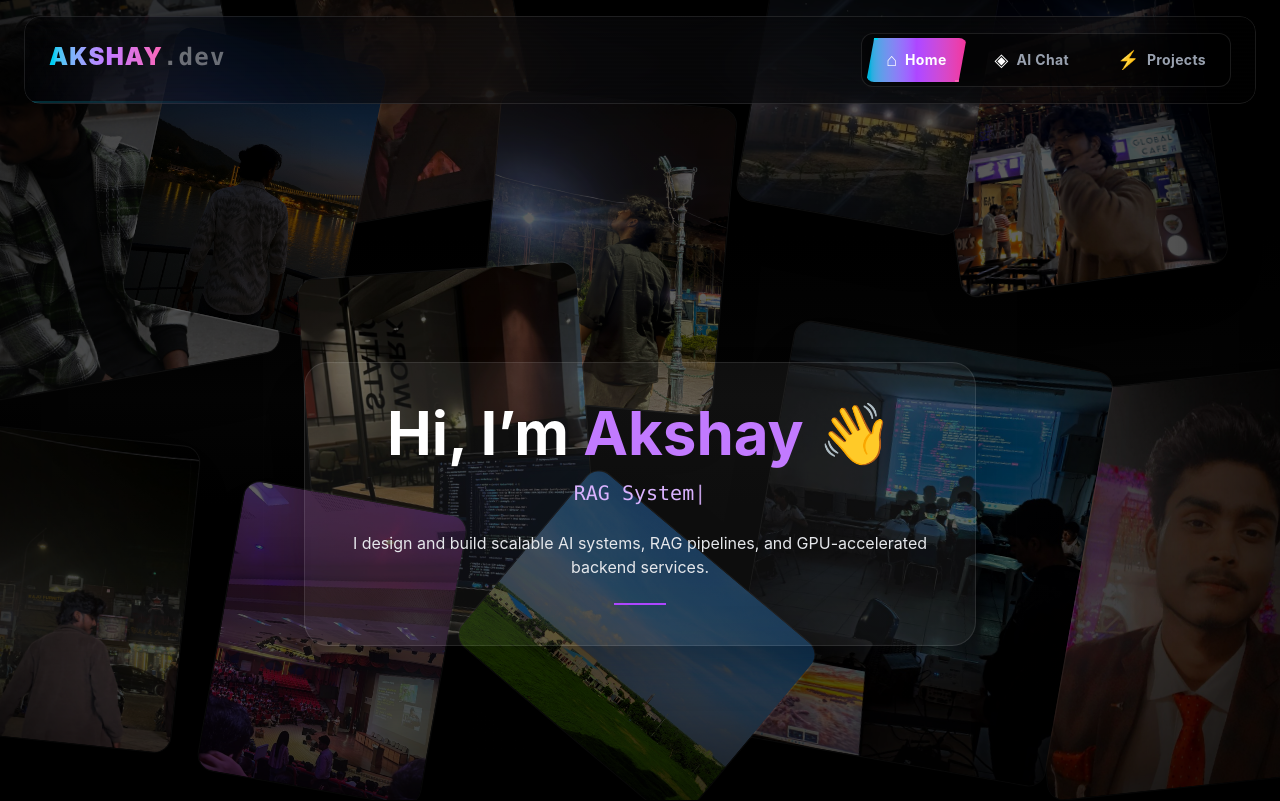
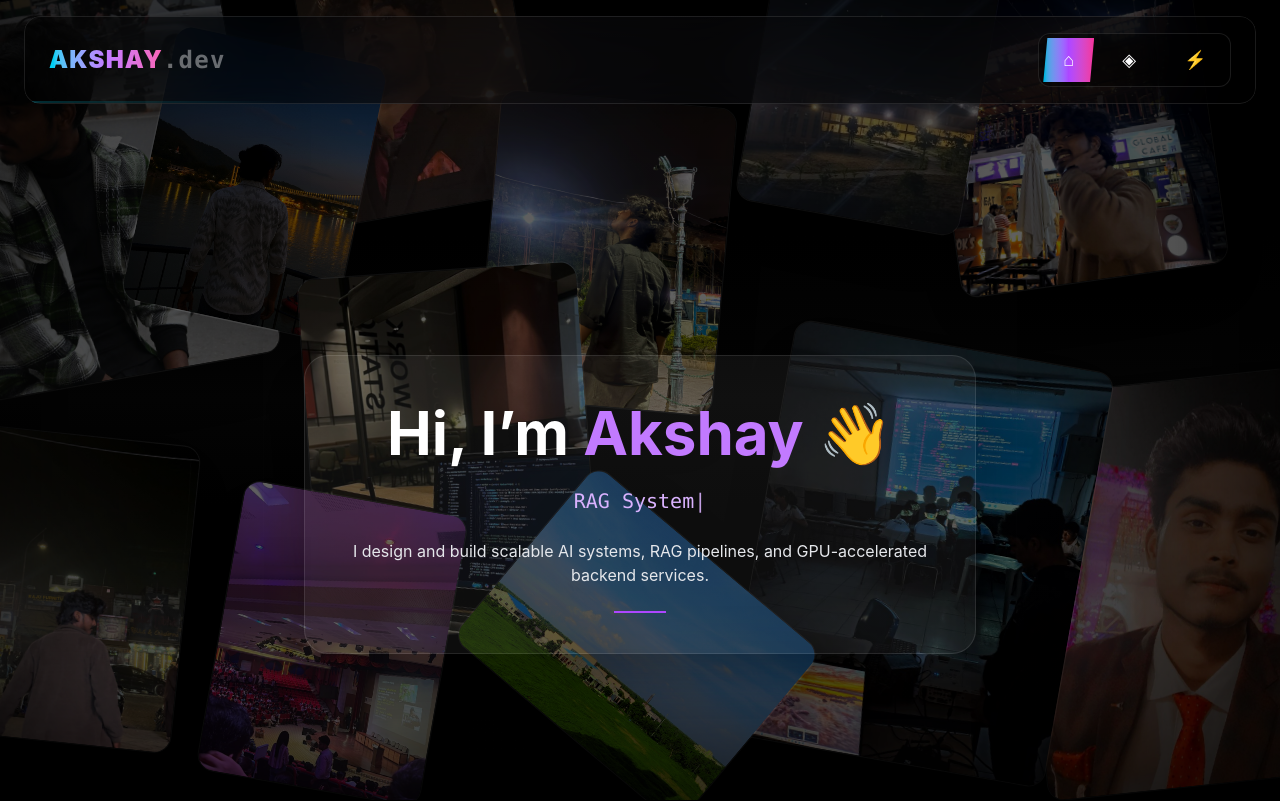
Before and after one commit to stark-akshay3000/SFolio, a Next.js app in the folder frontend/: page / in a window 1280 px wide. Shown: the top 801 px of the page. Built offline with nearby package versions, Linux system fonts and the light colour scheme.

Commit message:
fix the navbar and homepage

```diff
--- a/frontend/app/components/Navbar.tsx
+++ b/frontend/app/components/Navbar.tsx
@@ -62,11 +62,11 @@ export default function Navbar() {
   return (
    <motion.div
   style={{ rotateX, rotateY, transformPerspective: 1200 }}
-      className="sticky top-0 z-50 px-4 md:px-6 pt-4"
+  className="sticky top-0 z-50 px-2 sm:px-4 md:px-6 pt-3 sm:pt-4"
 >
   <div className="relative rounded-2xl overflow-hidden max-w-7xl mx-auto">
 
-        {/* 🌈 ANIMATED BACKGROUND GRADIENT */}
+    {/* 🌈 BACKGROUND */}
     <motion.div
       className="absolute inset-0 opacity-60"
       animate={{
@@ -81,74 +81,34 @@ export default function Navbar() {
       transition={{ duration: 10, repeat: Infinity, ease: "linear" }}
     />
 
-        {/* GLASS PANEL WITH ENHANCED EFFECTS */}
+    {/* PANEL */}
     <div className={`relative backdrop-blur-2xl bg-black/40 border rounded-2xl shadow-2xl transition-all duration-500 ${
       scrolled
         ? 'border-white/20 shadow-[0_0_30px_rgba(168,85,247,0.3)]'
         : 'border-white/10 shadow-[0_10px_40px_rgba(0,0,0,0.6)]'
     }`}>
 
-          {/* 🎯 SPOTLIGHT (mouse follow) */}
-          <motion.div
-            className="absolute w-80 h-80 rounded-full blur-3xl pointer-events-none opacity-40"
-            style={{
-              x: useTransform(smoothX, (x) => x * 0.3),
-              y: useTransform(smoothY, (y) => y * 0.3),
-              background: 'radial-gradient(circle, rgba(168,85,247,0.4) 0%, rgba(59,130,246,0.2) 50%, transparent 70%)'
-            }}
-          />
+      {/* CONTENT */}
+      <div className="flex items-center justify-between gap-2 sm:gap-4 px-3 sm:px-4 md:px-6 py-2 sm:py-3 md:py-4 relative z-10">
 
-          {/* SCAN LINE EFFECT */}
-          <motion.div
-            className="absolute inset-0 opacity-10"
-            animate={{ backgroundPosition: ['0% 0%', '100% 100%'] }}
-            transition={{ duration: 3, repeat: Infinity, ease: "linear" }}
-            style={{
-              background: 'repeating-linear-gradient(0deg, transparent, transparent 2px, rgba(255,255,255,0.03) 2px, rgba(255,255,255,0.03) 4px)'
-            }}
-          />
-
-          {/* NAV CONTENT */}
-          <div className="flex items-center justify-between px-4 md:px-6 py-3 md:py-4 relative z-10">
-
-            {/* LOGO WITH GLITCH */}
+        {/* LOGO */}
         <Link href="/">
           <motion.div
             whileHover={{ scale: 1.05 }}
             whileTap={{ scale: 0.95 }}
-                className={`relative cursor-pointer ${glitch ? 'animate-glitch' : ''}`}
+            className={`relative cursor-pointer shrink-0 ${glitch ? 'animate-glitch' : ''}`}
           >
-                <h1 className="text-xl md:text-2xl font-black tracking-wider relative">
+            <h1 className="text-lg sm:text-xl md:text-2xl font-black tracking-wider">
               <span className="bg-gradient-to-r from-cyan-400 via-purple-400 to-pink-400 bg-clip-text text-transparent">
                 AKSHAY
               </span>
               <span className="text-white/40 font-mono">.dev</span>
-
-                  {/* Glitch layers */}
-                  {glitch && (
-                    <>
-                      <span className="absolute top-0 left-0 text-cyan-400 opacity-70" style={{ transform: 'translate(-2px, -1px)' }}>
-                        AKSHAY.dev
-                      </span>
-                      <span className="absolute top-0 left-0 text-pink-400 opacity-70" style={{ transform: 'translate(2px, 1px)' }}>
-                        AKSHAY.dev
-                      </span>
-                    </>
-                  )}
             </h1>
-
-                {/* Underline decoration */}
-                <motion.div
-                  className="h-[2px] bg-gradient-to-r from-cyan-400 via-purple-400 to-pink-400 mt-1"
-                  initial={{ width: 0 }}
-                  whileHover={{ width: '100%' }}
-                  transition={{ duration: 0.3 }}
-                />
           </motion.div>
         </Link>
 
-            {/* LINKS - CYBERPUNK STYLE */}
-            <div className="flex items-center gap-1 md:gap-2 bg-black/30 p-1 rounded-xl border border-white/10 backdrop-blur-sm">
+        {/* LINKS (scrollable on small screens) */}
+        <div className="flex items-center gap-1 sm:gap-2 bg-black/30 p-1 rounded-xl border border-white/10 backdrop-blur-sm overflow-x-auto scrollbar-hide">
 
           {links.map((link, index) => {
             const isActive = pathname === link.href;
@@ -161,12 +121,12 @@ export default function Navbar() {
                   transition={{ delay: index * 0.1 }}
                   whileHover={{ y: -2 }}
                   whileTap={{ scale: 0.95 }}
-                      className="relative px-3 md:px-5 py-2 rounded-lg cursor-pointer group overflow-hidden"
+                  className="relative flex items-center justify-center gap-1 sm:gap-2 px-2 sm:px-3 md:px-5 py-2 rounded-lg cursor-pointer group whitespace-nowrap"
                   style={{
                     clipPath: 'polygon(8% 0%, 100% 0%, 92% 100%, 0% 100%)'
                   }}
                 >
-                      {/* ACTIVE BACKGROUND */}
+                  {/* ACTIVE */}
                   {isActive && (
                     <motion.div
                       layoutId="nav-pill"
@@ -175,27 +135,15 @@ export default function Navbar() {
                     />
                   )}
 
-                      {/* HOVER GLOW */}
-                      {!isActive && (
-                        <div className="absolute inset-0 bg-gradient-to-r from-cyan-400/0 via-purple-400/0 to-pink-400/0 group-hover:from-cyan-400/20 group-hover:via-purple-400/20 group-hover:to-pink-400/20 transition-all duration-300" />
-                      )}
+                  {/* CONTENT */}
+                  <div className="relative z-10 flex items-center gap-1 sm:gap-2">
+                    <span className="text-sm sm:text-base md:text-lg">
+                      {link.icon}
+                    </span>
 
-                      {/* SHINE EFFECT */}
-                      <motion.div
-                        className="absolute inset-0 opacity-0 group-hover:opacity-100"
-                        initial={{ x: '-100%' }}
-                        whileHover={{ x: '100%' }}
-                        transition={{ duration: 0.6 }}
-                        style={{
-                          background: 'linear-gradient(90deg, transparent, rgba(255,255,255,0.3), transparent)'
-                        }}
-                      />
-
-                      {/* CONTENT */}
-                      <div className="relative z-10 flex items-center gap-2">
-                        <span className="text-base md:text-lg">{link.icon}</span>
+                    {/* Hide text on very small screens */}
                     <span
-                          className={`text-xs md:text-sm font-bold tracking-wide transition-colors ${
+                      className={`hidden xs:inline text-[10px] sm:text-xs md:text-sm font-bold tracking-wide ${
                         isActive
                           ? "text-white"
                           : "text-gray-400 group-hover:text-white"
@@ -204,24 +152,6 @@ export default function Navbar() {
                       {link.label}
                     </span>
                   </div>
-
-                      {/* CORNER ACCENTS */}
-                      {isActive && (
-                        <>
-                          <motion.div
-                            className="absolute top-0 left-0 w-3 h-3 border-l-2 border-t-2 border-cyan-400"
-                            initial={{ opacity: 0, scale: 0 }}
-                            animate={{ opacity: 1, scale: 1 }}
-                            transition={{ delay: 0.2 }}
-                          />
-                          <motion.div
-                            className="absolute bottom-0 right-0 w-3 h-3 border-r-2 border-b-2 border-pink-400"
-                            initial={{ opacity: 0, scale: 0 }}
-                            animate={{ opacity: 1, scale: 1 }}
-                            transition={{ delay: 0.2 }}
-                          />
-                        </>
-                      )}
                 </motion.div>
               </Link>
             );
@@ -229,40 +159,14 @@ export default function Navbar() {
         </div>
       </div>
 
-          {/* BOTTOM NEON LINE */}
+      {/* BOTTOM LINE */}
       <motion.div
         className="absolute bottom-0 left-0 right-0 h-[2px] bg-gradient-to-r from-transparent via-cyan-400 to-transparent opacity-50"
-            animate={{
-              x: ['-100%', '100%']
-            }}
-            transition={{
-              duration: 3,
-              repeat: Infinity,
-              ease: "linear"
-            }}
+        animate={{ x: ['-100%', '100%'] }}
+        transition={{ duration: 3, repeat: Infinity, ease: "linear" }}
       />
-
     </div>
-
-        {/* CORNER DECORATIONS */}
-        <div className="absolute -top-1 -left-1 w-8 h-8 border-l-2 border-t-2 border-cyan-400/50 pointer-events-none" />
-        <div className="absolute -top-1 -right-1 w-8 h-8 border-r-2 border-t-2 border-pink-400/50 pointer-events-none" />
   </div>
-
-      <style jsx global>{`
-        @keyframes glitch {
-          0% { transform: translate(0); }
-          20% { transform: translate(-2px, 2px); }
-          40% { transform: translate(-2px, -2px); }
-          60% { transform: translate(2px, 2px); }
-          80% { transform: translate(2px, -2px); }
-          100% { transform: translate(0); }
-        }
-
-        .animate-glitch {
-          animation: glitch 0.3s infinite;
-        }
-      `}</style>
 </motion.div>
   );
 }
--- a/frontend/app/page.tsx
+++ b/frontend/app/page.tsx
@@ -4,6 +4,18 @@ import Navbar from "../app/components/Navbar";
 import { motion, useScroll, useTransform } from "framer-motion";
 import Image from "next/image";
 import { useEffect, useRef, useState } from "react";
+type HeroProps = {
+  text: string;
+};
+
+type SectionProps = {
+  children: React.ReactNode;
+};
+
+type BlockProps = {
+  title: string;
+  children: React.ReactNode;
+};
 
 const roles = [
   "AI Engineer",
@@ -201,25 +213,25 @@ const positions = [
 
 /* ---------------- HERO ---------------- */
 
-function Hero({ text }: any) {
+function Hero({ text }: HeroProps) {
   return (
-    <div className="text-center max-w-2xl px-6 py-10 backdrop-blur-xl bg-white/5 border border-white/10 rounded-3xl shadow-2xl">
+    <div className="text-center max-w-2xl w-full px-4 sm:px-6 py-8 sm:py-10 backdrop-blur-xl bg-white/5 border border-white/10 rounded-3xl shadow-2xl">
 
-      <h1 className="text-5xl md:text-6xl font-bold">
+      <h1 className="text-3xl sm:text-4xl md:text-5xl lg:text-6xl font-bold leading-tight">
         Hi, I’m <span className="text-purple-400">Akshay</span> 👋
       </h1>
 
-      <div className="mt-4 text-xl text-purple-300 font-mono">
+      <div className="mt-4 text-base sm:text-lg md:text-xl text-purple-300 font-mono">
         {text}
         <span className="animate-pulse">|</span>
       </div>
 
-      <p className="mt-6 text-gray-200">
+      <p className="mt-4 sm:mt-6 text-gray-200 text-sm sm:text-base">
         I design and build scalable AI systems, RAG pipelines, and GPU-accelerated backend services.
       </p>
 
       <motion.div
-        className="mt-6 h-[2px] w-24 bg-purple-500 mx-auto"
+        className="mt-6 h-[2px] w-16 sm:w-24 bg-purple-500 mx-auto"
         animate={{ width: [20, 120, 20] }}
         transition={{ duration: 3, repeat: Infinity }}
       />
@@ -229,28 +241,30 @@ function Hero({ text }: any) {
 
 /* ---------------- SECTION ---------------- */
 
-function Section({ children }: any) {
+function Section({ children }: SectionProps) {
   return (
-    <div className="h-screen flex items-center justify-center px-6 relative z-10">
+    <div className="min-h-screen flex items-center justify-center px-4 sm:px-6 py-16 sm:py-20 relative z-10">
       <motion.div
         initial={{ opacity: 0, y: 60, filter: "blur(6px)" }}
         whileInView={{ opacity: 1, y: 0, filter: "blur(0px)" }}
         transition={{ duration: 0.8 }}
-        viewport={{ once: true, amount: 0.4 }}
+        viewport={{ once: true, amount: 0.3 }}
+        className="w-full flex justify-center"
       >
         {children}
       </motion.div>
     </div>
   );
 }
-
 /* ---------------- BLOCK ---------------- */
 
-function Block({ title, children }: any) {
+function Block({ title, children }: BlockProps) {
   return (
-    <div className="text-center max-w-xl">
-      <h2 className="text-3xl font-bold">{title}</h2>
-      <p className="mt-4 text-gray-300">{children}</p>
+    <div className="text-center max-w-xl px-2 sm:px-4">
+      <h2 className="text-2xl sm:text-3xl font-bold">{title}</h2>
+      <p className="mt-3 sm:mt-4 text-gray-300 text-sm sm:text-base leading-relaxed">
+        {children}
+      </p>
     </div>
   );
 }
```
Lines whose indentation alone changed are shown as unchanged.
